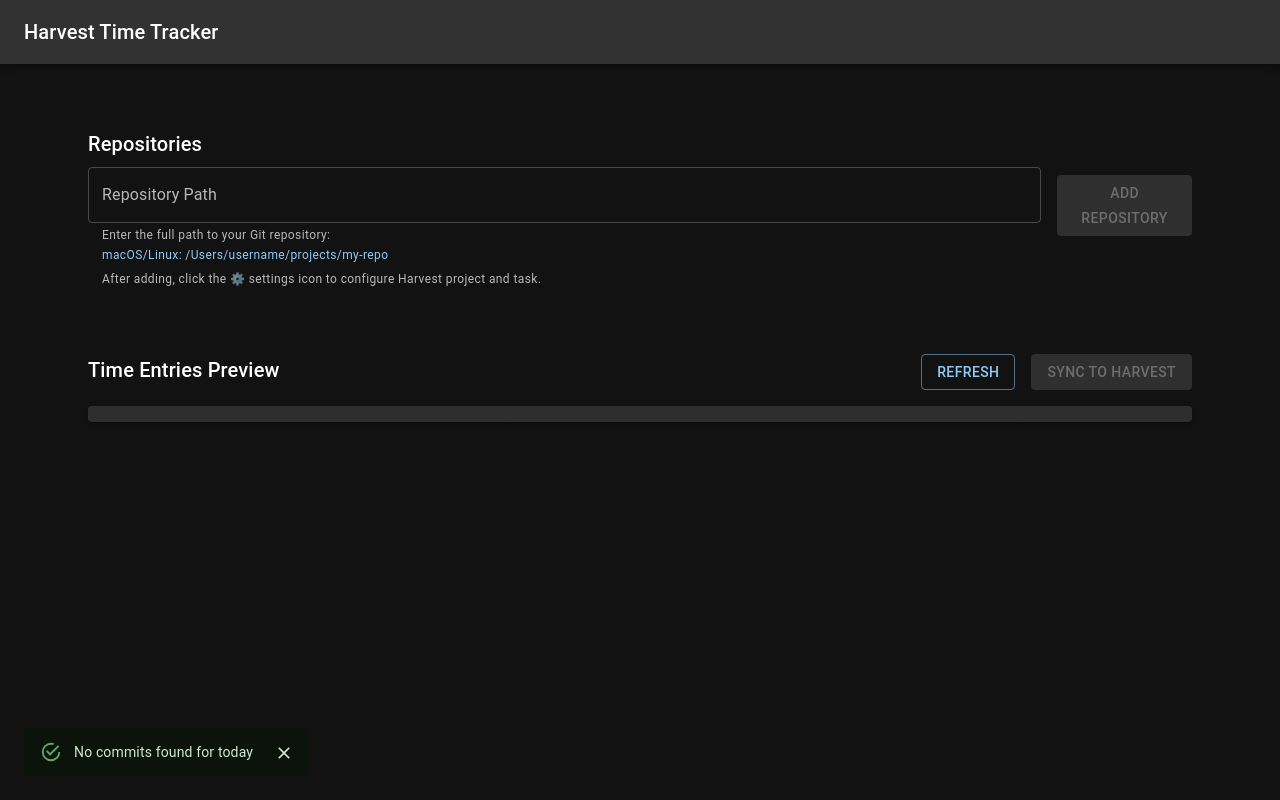
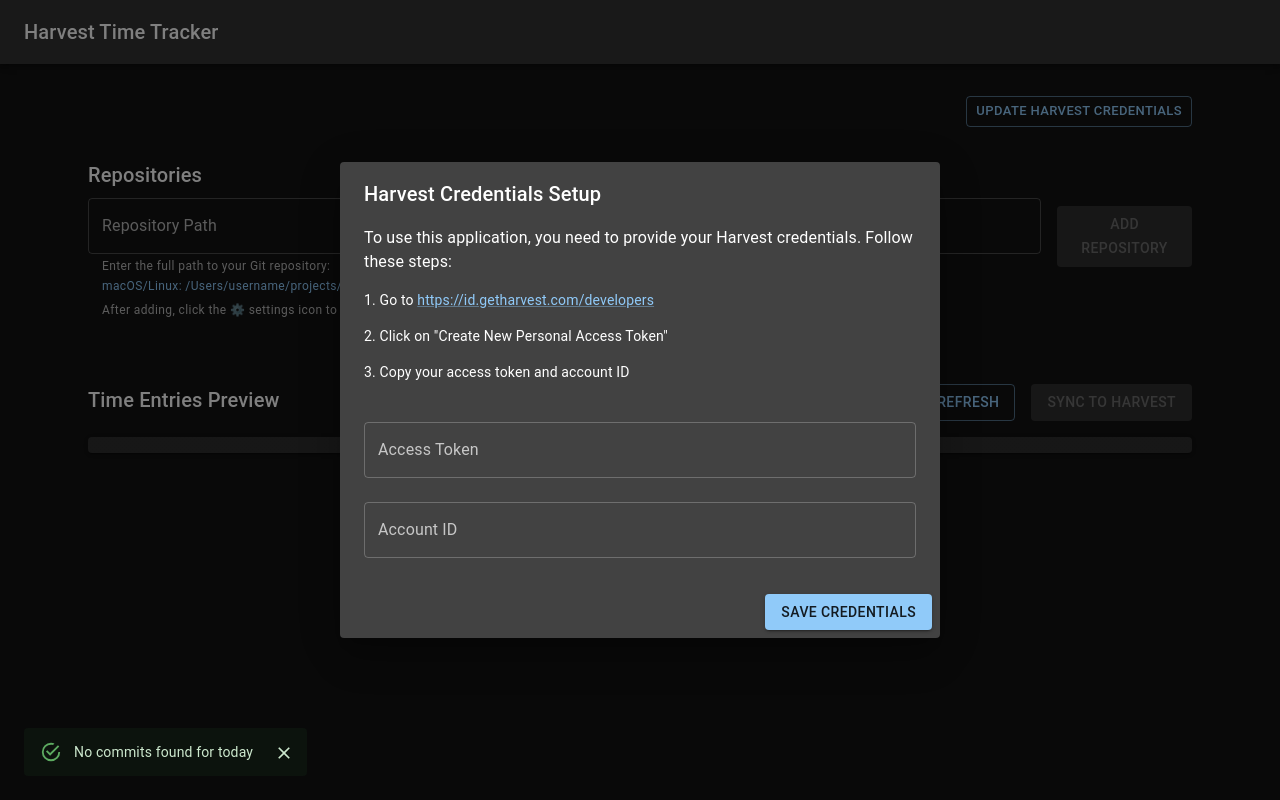
Before and after one commit to Tech9Apps/ai-harvest-timesheet, a React (Vite) app in the folder ai-harvest-timesheet/: page / in a window 1280 px wide. Built offline with nearby package versions, Linux system fonts and the light colour scheme.

Commit message:
Allow user add his token and account id

```diff
--- a/ai-harvest-timesheet/src/App.tsx
+++ b/ai-harvest-timesheet/src/App.tsx
@@ -1,8 +1,9 @@
 import { useState, useEffect } from 'react';
-import { Container, Box, Alert, Snackbar } from '@mui/material';
+import { Container, Box, Alert, Snackbar, Button } from '@mui/material';
 import MainLayout from './components/layout/MainLayout';
 import { RepositoryManager } from './components/repository/RepositoryManager';
 import { TimeEntryPreview } from './components/timeEntry/TimeEntryPreview';
+import { HarvestCredentialsDialog } from './components/harvest/HarvestCredentialsDialog';
 import { Repository, TimeEntry, CommitInfo } from './types';
 import { GitService } from './services/gitService';
 import { harvestApi } from './services/harvestApi';
@@ -15,18 +16,21 @@
   const [commits, setCommits] = useState<{ [repoPath: string]: CommitInfo[] }>({});
   const [error, setError] = useState<string | null>(null);
   const [success, setSuccess] = useState<string | null>(null);
+  const [showCredentialsDialog, setShowCredentialsDialog] = useState(false);
 
   useEffect(() => {
     // Load repositories from storage
     const savedRepositories = storageService.getRepositories();
     setRepositories(savedRepositories);
 
-    // Load Harvest credentials from environment variables
-    const token = import.meta.env.VITE_HARVEST_ACCESS_TOKEN;
-    const accountId = import.meta.env.VITE_HARVEST_ACCOUNT_ID;
+    // Load Harvest credentials from localStorage
+    const token = localStorage.getItem('harvest_access_token');
+    const accountId = localStorage.getItem('harvest_account_id');
 
     if (token && accountId) {
       harvestApi.setCredentials(token, accountId);
+    } else {
+      setShowCredentialsDialog(true);
     }
 
     // Initial fetch of commits
@@ -133,10 +137,33 @@
     }
   };
 
+  const handleCredentialsDialogClose = () => {
+    // Only close the dialog if we have valid credentials
+    const token = localStorage.getItem('harvest_access_token');
+    const accountId = localStorage.getItem('harvest_account_id');
+    if (token && accountId) {
+      setShowCredentialsDialog(false);
+    }
+  };
+
+  const handleOpenCredentialsDialog = () => {
+    setShowCredentialsDialog(true);
+  };
+
   return (
     <LoadingProvider>
       <MainLayout>
         <Container maxWidth="lg">
+          <Box sx={{ display: 'flex', justifyContent: 'flex-end', mb: 2 }}>
+            <Button
+              variant="outlined"
+              onClick={handleOpenCredentialsDialog}
+              size="small"
+            >
+              Update Harvest Credentials
+            </Button>
+          </Box>
+
           <Box sx={{ my: 4 }}>
             <RepositoryManager
               repositories={repositories}
@@ -154,6 +181,11 @@
               onRefresh={handleFetchCommits}
             />
           </Box>
+
+          <HarvestCredentialsDialog
+            open={showCredentialsDialog}
+            onClose={handleCredentialsDialogClose}
+          />
 
           <Snackbar
             open={!!error}
--- /dev/null
+++ b/ai-harvest-timesheet/src/components/harvest/HarvestCredentialsDialog.tsx
@@ -0,0 +1,111 @@
+import React, { useState } from 'react';
+import {
+  Dialog,
+  DialogTitle,
+  DialogContent,
+  DialogActions,
+  Button,
+  TextField,
+  Typography,
+  Link,
+  Box,
+} from '@mui/material';
+import { harvestApi } from '../../services/harvestApi';
+import { useLoading } from '../../context/LoadingContext';
+
+interface HarvestCredentialsDialogProps {
+  open: boolean;
+  onClose: () => void;
+}
+
+export const HarvestCredentialsDialog: React.FC<HarvestCredentialsDialogProps> = ({
+  open,
+  onClose,
+}) => {
+  const [accessToken, setAccessToken] = useState('');
+  const [accountId, setAccountId] = useState('');
+  const [error, setError] = useState<string | null>(null);
+  const { setLoading } = useLoading();
+
+  const handleSave = async () => {
+    if (!accessToken || !accountId) {
+      setError('Please fill in both fields');
+      return;
+    }
+
+    setLoading(true);
+    try {
+      // Set the credentials
+      harvestApi.setCredentials(accessToken, accountId);
+
+      // Test the credentials by trying to fetch projects
+      await harvestApi.getProjects();
+
+      // If successful, save the credentials
+      localStorage.setItem('harvest_access_token', accessToken);
+      localStorage.setItem('harvest_account_id', accountId);
+
+      onClose();
+    } catch (error) {
+      setError('Invalid credentials. Please check your access token and account ID.');
+    } finally {
+      setLoading(false);
+    }
+  };
+
+  return (
+    <Dialog open={open} maxWidth="sm" fullWidth>
+      <DialogTitle>Harvest Credentials Setup</DialogTitle>
+      <DialogContent>
+        <Box sx={{ mb: 3 }}>
+          <Typography variant="body1" paragraph>
+            To use this application, you need to provide your Harvest credentials. Follow these steps:
+          </Typography>
+          <Typography component="div" variant="body2" sx={{ mb: 2 }}>
+            1. Go to{' '}
+            <Link href="https://id.getharvest.com/developers" target="_blank" rel="noopener">
+              https://id.getharvest.com/developers
+            </Link>
+          </Typography>
+          <Typography component="div" variant="body2" sx={{ mb: 2 }}>
+            2. Click on "Create New Personal Access Token"
+          </Typography>
+          <Typography component="div" variant="body2" sx={{ mb: 3 }}>
+            3. Copy your access token and account ID
+          </Typography>
+        </Box>
+
+        <TextField
+          fullWidth
+          label="Access Token"
+          value={accessToken}
+          onChange={(e) => setAccessToken(e.target.value)}
+          margin="normal"
+          error={!!error && !accessToken}
+          helperText={error && !accessToken ? 'Access token is required' : ''}
+        />
+
+        <TextField
+          fullWidth
+          label="Account ID"
+          value={accountId}
+          onChange={(e) => setAccountId(e.target.value)}
+          margin="normal"
+          error={!!error && !accountId}
+          helperText={error && !accountId ? 'Account ID is required' : ''}
+        />
+
+        {error && (
+          <Typography color="error" sx={{ mt: 2 }}>
+            {error}
+          </Typography>
+        )}
+      </DialogContent>
+      <DialogActions>
+        <Button onClick={handleSave} variant="contained">
+          Save Credentials
+        </Button>
+      </DialogActions>
+    </Dialog>
+  );
+};
```
Also changed, not shown: ai-harvest-timesheet/dist-electron/main.js (+49 -1 lines), ai-harvest-timesheet/dist-electron/preload.js (+54 -3 lines), ai-harvest-timesheet/src/components/repository/RepositorySettings.tsx (indentation only), ai-harvest-timesheet/src/services/webhookService.ts (line endings or trailing spaces), 2 other files (tests, documents, lock files or other folders).
